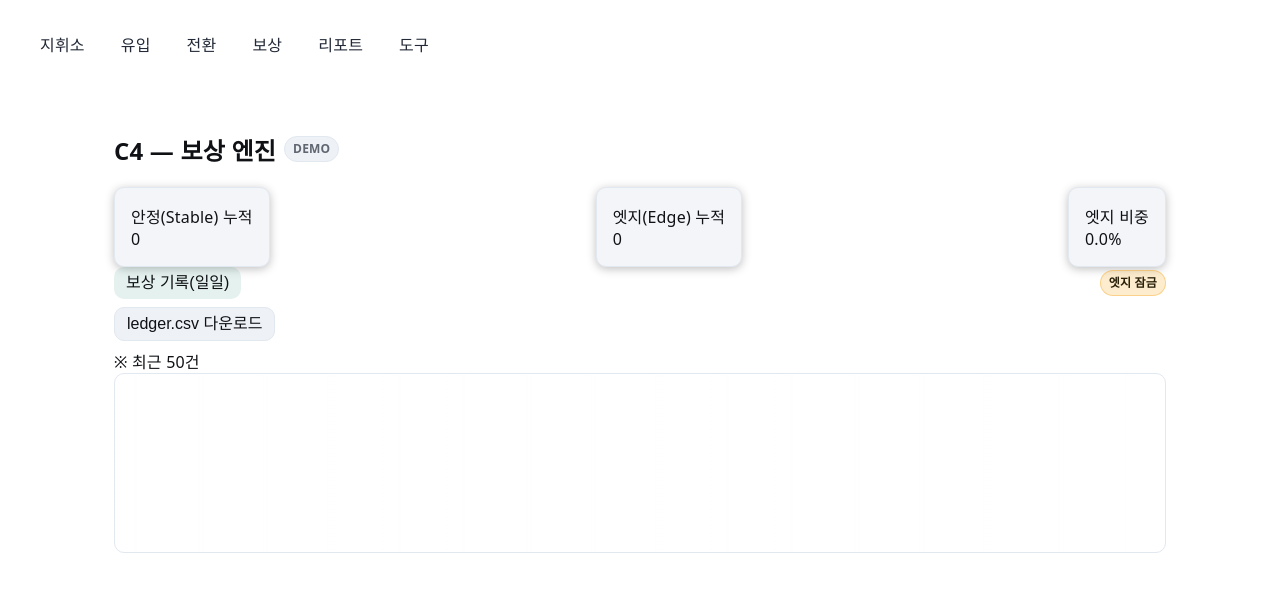
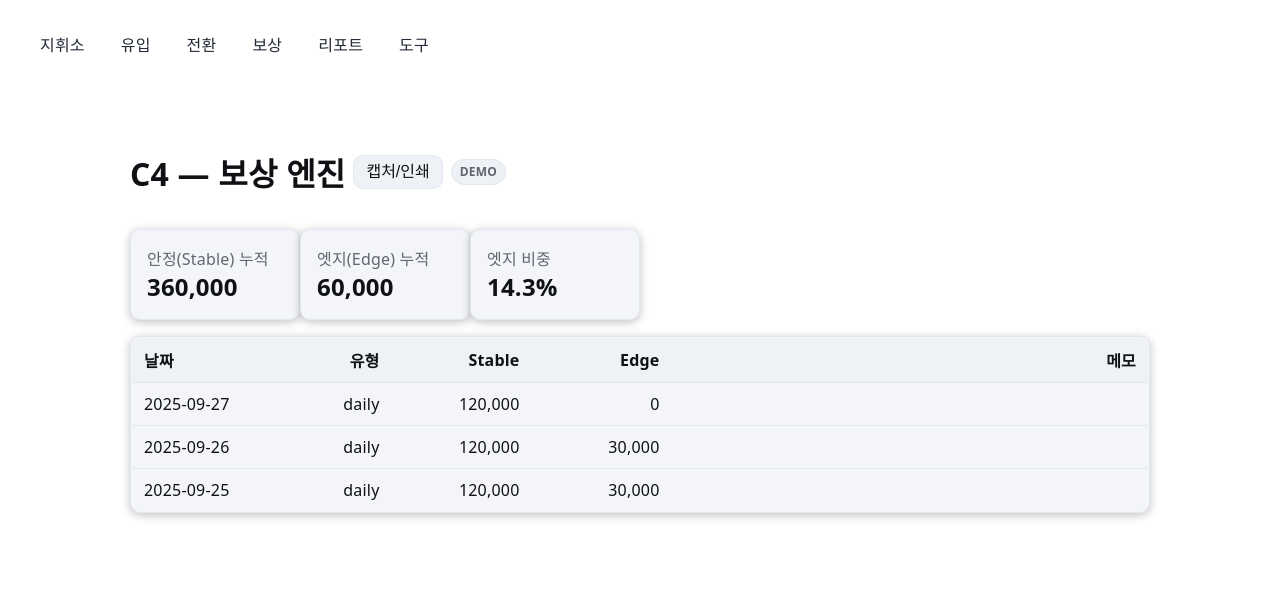
Before and after one commit to sht27363838-glitch/zp-v3.0, a Next.js app: page /rewards in a window 1280 px wide. Shown: the top 592 px of the page. Built offline with nearby package versions, Linux system fonts and the light colour scheme.

Commit message:
Update page.tsx

```diff
--- a/app/(tabs)/rewards/page.tsx
+++ b/app/(tabs)/rewards/page.tsx
@@ -1,144 +1,95 @@
+// app/(tabs)/reward/page.tsx
 'use client'
-export const dynamic = 'force-dynamic'
 
-import { sourceTag } from '@lib/csvSafe'
-import React, { useMemo, useState } from 'react'
-import { readCsvLS, parseCsv } from '../../_lib/readCsv'
-import { num, fmt } from '../../_lib/num'
-import { loadRules, evalGuards } from '../../_lib/rules'
-import { appendLedger, lastTimeKey, markTime } from '../../_lib/ledger'
-import ScrollWrap from '../../_components/ScrollWrap'
-import DownloadCsv from '../../_components/DownloadCsv'
+import React, { useMemo } from 'react'
+import ExportBar from '@cmp/ExportBar'
+import { readCsvOrDemo, sourceTag } from '@lib/csvSafe'
+import { parseCsv } from '@lib/readCsv'
+import { fmt } from '@lib/num'
 
-export default function RewardsPage() {
-  const raw = readCsvLS('ledger') || ''
-  const data = useMemo(() => (raw ? parseCsv(raw) : { headers: [], rows: [] }), [raw])
+type L = { date?: string; type?: string; stable?: number; edge?: number; memo?: string }
 
-  let stable = 0, edge = 0
-  for (const r of data.rows as any[]) {
-    stable += num((r as any).stable)
-    edge   += num((r as any).edge)
-  }
-  const total = stable + edge
-  const edgeShare = total ? edge / total : 0
+export default function RewardPage(){
+  const raw = readCsvOrDemo('ledger') || ''
+  const parsed = useMemo(()=> raw ? parseCsv(raw) : { headers:[], rows:[] }, [raw])
 
-  const kraw = readCsvLS('kpi_daily') || ''
-  const kdata = useMemo(() => (kraw ? parseCsv(kraw) : { headers: [], rows: [] }), [kraw])
-  let visits = 0, clicks = 0, orders = 0, revenue = 0, adCost = 0, returns = 0
-  for (const r of kdata.rows as any[]) {
-    visits  += num((r as any).visits)
-    clicks  += num((r as any).clicks)
-    orders  += num((r as any).orders)
-    revenue += num((r as any).revenue)
-    adCost  += num((r as any).ad_cost)
-    returns += num((r as any).returns)
-  }
-  const CTR = visits ? clicks / visits : 0
+  const list = useMemo(()=> {
+    return (parsed.rows as any[]).map(r=>({
+      date: String(r.date ?? ''),
+      type: String(r.type ?? ''),
+      stable: Number(r.stable ?? 0),
+      edge: Number(r.edge ?? 0),
+      memo: String(r.memo ?? ''),
+    })) as L[]
+  },[parsed.rows])
 
-  const rules = loadRules()
-  const guards = evalGuards(
-    { revenue, ad_cost: adCost, orders, visits, returns, ctr: CTR, freq: undefined },
-    rules
-  )
-
-  const cooldownKey = 'dailyLoop.last'
-  const last = lastTimeKey(cooldownKey)
-  const canClick = Date.now() - last > (rules.triggers.dailyLoop.cooldownH * 3600_000)
-
-  const [loading, setLoading] = useState(false)
-
-  async function payoutDaily() {
-    if (!canClick || loading) return
-    try {
-      setLoading(true)
-      const lastMonthProfit = 1_000_000
-      const cut = guards.returnsHigh ? rules.debuffs.returnsSpike.payoutCut : 1
-      const s = (rules.triggers.dailyLoop.stablePct / 100) * lastMonthProfit * cut
-      const e = guards.adFatigue ? 0 : (rules.triggers.dailyLoop.edgePct / 100) * lastMonthProfit * cut
-
-      appendLedger({
-        date: new Date().toISOString().slice(0, 10),
-        mission: 'Daily Loop',
-        type: 'daily',
-        stable: s, edge: e,
-        note: guards.adFatigue ? 'EDGE LOCK' : (guards.returnsHigh ? 'PAYOUT CUT' : ''),
-        lock_until: ''
-      })
-      markTime(cooldownKey)
-      alert('✅ 보상 기록 완료 (일일)')
-    } finally {
-      setLoading(false)
-    }
-  }
+  const total = useMemo(()=>{
+    let s=0,e=0
+    for(const r of list){ s+=r.stable||0; e+=r.edge||0 }
+    const ratio = (s+e) ? e/(s+e) : 0
+    return { s, e, ratio }
+  },[list])
 
   return (
-    <div className="pad">
+    <div className="page">
       <div style={{display:'flex', alignItems:'center', gap:8}}>
-  <h2 className="title">C4 — 보상 엔진</h2>
-  <span className="badge">{sourceTag('ledger')}</span>
-</div>
+        <h1>C4 — 보상 엔진</h1>
+        <ExportBar selector="#reward-area" />
+        <span className="badge">{sourceTag('ledger')}</span>
+      </div>
 
-
-      <div className="row gap">
+      <div id="reward-area" className="kpi-grid" style={{marginTop:12}}>
         <div className="card">
-          <div className="label">안정(Stable) 누적</div>
-          <div className="value">{fmt(stable)}</div>
+          <div className="muted">안정(Stable) 누적</div>
+          <div style={{fontSize:24, fontWeight:700}}>{fmt(total.s)}</div>
         </div>
         <div className="card">
-          <div className="label">엣지(Edge) 누적</div>
-          <div className="value">{fmt(edge)}</div>
+          <div className="muted">엣지(Edge) 누적</div>
+          <div style={{fontSize:24, fontWeight:700}}>{fmt(total.e)}</div>
         </div>
         <div className="card">
-          <div className="label">엣지 비중</div>
-          <div className="value">{(edgeShare * 100).toFixed(1)}%</div>
+          <div className="muted">엣지 비중</div>
+          <div style={{fontSize:24, fontWeight:700}}>{(total.ratio*100).toFixed(1)}%</div>
         </div>
       </div>
 
-      <div className="row gap mt-4">
-        <button
-          className="btn primary"
-          disabled={!canClick || loading}
-          style={{ opacity: loading ? 0.6 : 1 }}
-          onClick={payoutDaily}
-        >
-          {loading ? '처리 중…' : '보상 기록(일일)'}
-        </button>
-        {guards.adFatigue && <span className="badge warn">엣지 잠금</span>}
-        {guards.returnsHigh && <span className="badge danger">보상 감액</span>}
-      </div>
-      <div className="row" style={{gap:8, margin:'8px 0'}}>
-  <DownloadCsv keyName="ledger" label="ledger.csv 다운로드"/>
-</div>
-
-
-      <div className="mt-6">
-        <div className="text-dim text-sm">※ 최근 50건</div>
-        {data.rows.length === 0 ? (
-          <div className="skeleton" />
-        ) : (
-          <ScrollWrap>
-            <table className="table">
+      {list.length === 0 ? (
+        <div className="card" style={{marginTop:16}}>
+          <b>기록이 없습니다.</b>
+          <p className="muted" style={{marginTop:6}}>
+            도구 탭 &gt; “데모 Ledger 주입”을 클릭하거나, <code>ledger.csv</code>를 붙여넣어 주세요.
+          </p>
+        </div>
+      ) : (
+        <div className="card" style={{marginTop:16, padding:0}}>
+          <div className="scroll" style={{maxHeight:420, overflow:'auto'}}>
+            <table className="table" style={{width:'100%'}}>
+              <colgroup>
+                <col width="140"/><col width="120"/><col width="140"/><col width="140"/><col />
+              </colgroup>
               <thead>
                 <tr>
-                  <th>날짜</th><th>미션</th><th>종류</th><th>Stable</th><th>Edge</th><th>메모</th>
+                  <th>날짜</th><th>유형</th>
+                  <th className="num">Stable</th>
+                  <th className="num">Edge</th>
+                  <th>메모</th>
                 </tr>
               </thead>
               <tbody>
-                {(data.rows as any[]).slice(-50).reverse().map((r:any, i:number)=>(
+                {list.slice(-50).reverse().map((r,i)=>(
                   <tr key={i}>
                     <td>{r.date}</td>
-                    <td>{r.mission}</td>
                     <td>{r.type}</td>
-                    <td>{fmt(num(r.stable))}</td>
-                    <td>{fmt(num(r.edge))}</td>
-                    <td>{r.note||''}</td>
+                    <td className="num">{fmt(r.stable)}</td>
+                    <td className="num">{fmt(r.edge)}</td>
+                    <td>{r.memo}</td>
                   </tr>
                 ))}
               </tbody>
             </table>
-          </ScrollWrap>
-        )}
-      </div>
+          </div>
+        </div>
+      )}
     </div>
   )
 }
```
